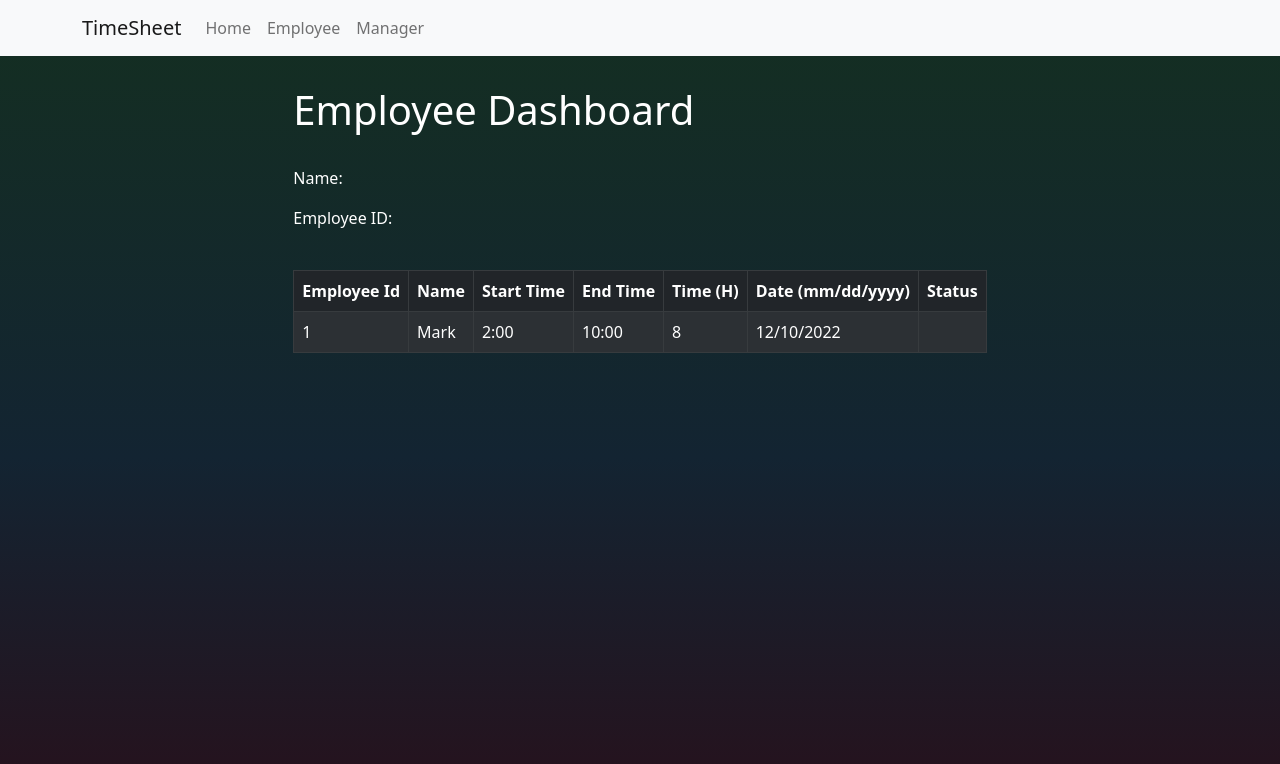
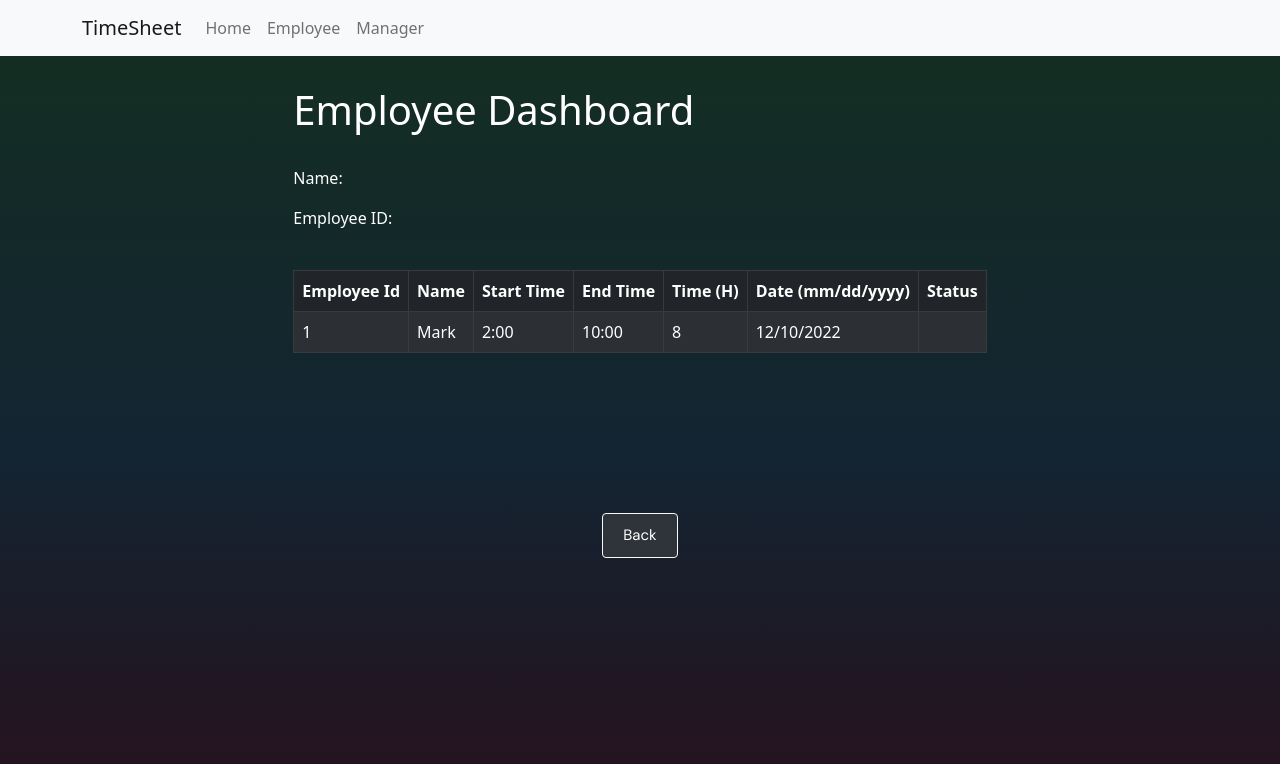
Before and after one commit to fasiehkhan/EmployeeHoursLoggingSystem, a React (Create React App) app: page /employee-history in a window 1280 px wide. Shown: the top 764 px of the page. Built offline with nearby package versions, Linux system fonts and the light colour scheme.

Commit message:
added back btn to all employee pages

```diff
--- a/src/index.css
+++ b/src/index.css
@@ -124,3 +124,18 @@ p#title {
   padding: 10px;
   line-height: 30px;
 }
+
+#back {
+  margin-top: 10rem;
+  text-align: center;
+}
+
+#back-btn {
+  font-family: 'DM Sans', sans-serif;
+  color: white;
+  background-color: rgba(73, 73, 73, 0.491);
+  font-size: 15px;
+  padding: 10px;
+  padding-left: 20px;
+  padding-right: 20px;
+}
--- a/src/views/EmployeeEndBreak.jsx
+++ b/src/views/EmployeeEndBreak.jsx
@@ -1,6 +1,12 @@
 import  React, { useState } from 'react';
+import Button from 'react-bootstrap/Button';
+import { useNavigate } from "react-router-dom";
 
 export const EmployeeEndBreak = () => {
+    let navigate = useNavigate();
+    const navigateBack = () => {
+        navigate(-1);
+    };
     var [date] = useState(new Date());
     return (
         <div className="employee">
@@ -19,6 +25,9 @@ export const EmployeeEndBreak = () => {
                 <br></br><br></br>
                 <p id="trivial">Duration of break:</p>
             </div>
+            <div id="back">
+                <Button id="back-btn" variant="light" onClick={navigateBack} size="sm">Back</Button>
+            </div>
         </div>
     );
 };
--- a/src/views/EmployeeEndShift.jsx
+++ b/src/views/EmployeeEndShift.jsx
@@ -1,7 +1,12 @@
 import  React, { useState } from 'react';
-//import { EmployeeStartShift } from './EmployeeStartShift';
+import Button from 'react-bootstrap/Button';
+import { useNavigate } from "react-router-dom";
 
 export const EmployeeEndShift = () => {
+    let navigate = useNavigate();
+    const navigateBack = () => {
+        navigate(-1);
+    };
     var [curTime] = useState(new Date());
     //var [duration] = curTime - startTime;
     return (
@@ -21,6 +26,9 @@ export const EmployeeEndShift = () => {
                 <br></br><br></br>
                 <p id="trivial">Duration of shift:</p>
             </div>
+            <div id="back">
+                <Button id="back-btn" variant="light" onClick={navigateBack} size="sm">Back</Button>
+            </div>
         </div>
     );
 };
--- a/src/views/EmployeeHistory.jsx
+++ b/src/views/EmployeeHistory.jsx
@@ -1,6 +1,12 @@
 import Table from 'react-bootstrap/Table';
+import Button from 'react-bootstrap/Button';
+import { useNavigate } from "react-router-dom";
 
 export const EmployeeHistory = () => {
+    let navigate = useNavigate();
+    const navigateBack = () => {
+        navigate(-1);
+    };
     return (
         <div className="employee">
             <h1>Employee Dashboard</h1>
@@ -34,6 +40,9 @@ export const EmployeeHistory = () => {
                 </tbody>
             </Table>
             </div>
+            <div id="back">
+                <Button id="back-btn" variant="light" onClick={navigateBack} size="sm">Back</Button>
+            </div>
         </div>
     );
 };
--- a/src/views/EmployeeStartBreak.jsx
+++ b/src/views/EmployeeStartBreak.jsx
@@ -1,6 +1,12 @@
 import  React, { useState } from 'react';
+import Button from 'react-bootstrap/Button';
+import { useNavigate } from "react-router-dom";
 
 export const EmployeeStartBreak = () => {
+    let navigate = useNavigate();
+    const navigateBack = () => {
+        navigate(-1);
+    };
     var [date] = useState(new Date());
     return (
         <div className="employee">
@@ -17,6 +23,9 @@ export const EmployeeStartBreak = () => {
                     <strong>Time: </strong> {date.toLocaleTimeString()}
                 </p>
             </div>
+            <div id="back">
+                <Button id="back-btn" variant="light" onClick={navigateBack} size="sm">Back</Button>
+            </div>
         </div>
     );
 };
--- a/src/views/EmployeeStartShift.jsx
+++ b/src/views/EmployeeStartShift.jsx
@@ -1,6 +1,12 @@
 import  React, { useState } from 'react';
+import Button from 'react-bootstrap/Button';
+import { useNavigate } from "react-router-dom";
 
 export const EmployeeStartShift = () => {
+    let navigate = useNavigate();
+    const navigateBack = () => {
+        navigate(-1);
+    };
     var [date] = useState(new Date());
     return (
         <div className="employee">
@@ -17,6 +23,9 @@ export const EmployeeStartShift = () => {
                     <strong>Time: </strong> {date.toLocaleTimeString()}
                 </p>
             </div>
+            <div id="back">
+                <Button id="back-btn" variant="light" onClick={navigateBack} size="sm">Back</Button>
+            </div>
         </div>
     );
 };
--- a/src/views/EmployeeTimePunches.jsx
+++ b/src/views/EmployeeTimePunches.jsx
@@ -20,6 +20,9 @@ export const EmployeeTimePunches = () => {
         let path = `/employee-end-break`;
         navigate(path);
     };
+    const navigateBack = () => {
+        navigate(-1);
+    };
     return (
         <div className="employee">
             <h1>Employee Time Punches</h1>
@@ -41,6 +44,9 @@ export const EmployeeTimePunches = () => {
                     </div>
                 </div>
             </div>
+            <div id="back">
+                <Button id="back-btn" variant="light" onClick={navigateBack} size="sm">Back</Button>
+            </div>
         </div>
     )
 };
```
